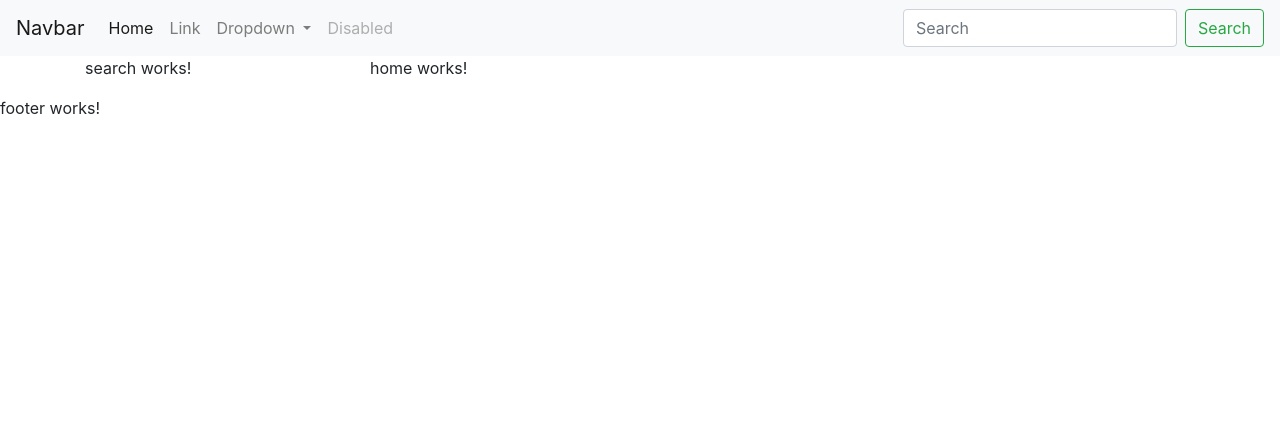
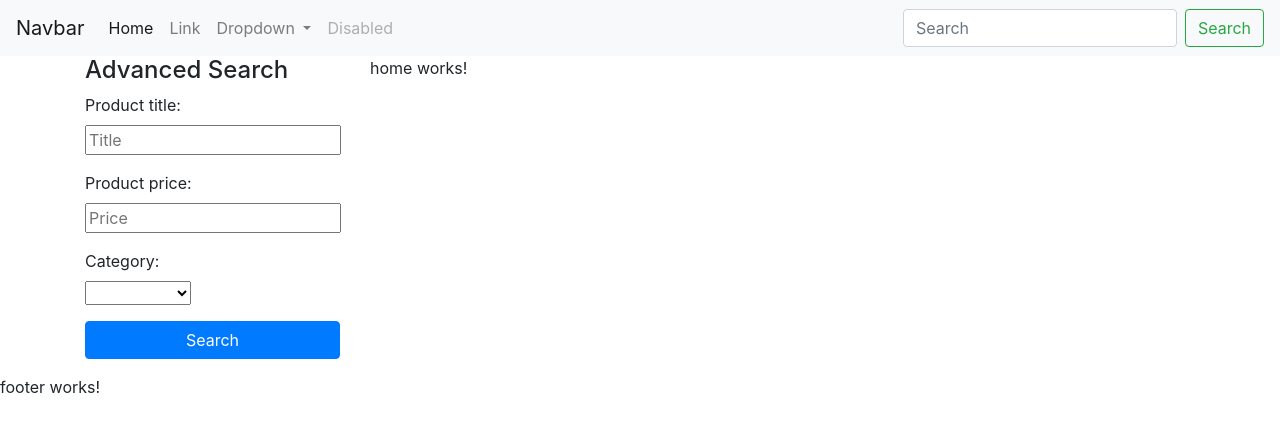
Before and after one commit to FoxGeoff/myStore, an Angular app: page / in a window 1280 px wide. Shown: the top 432 px of the page. Built offline with nearby package versions, Linux system fonts and the light colour scheme.

Commit message:
Add Search component html

```diff
--- a/src/app/app.module.ts
+++ b/src/app/app.module.ts
@@ -1,6 +1,7 @@
 import { BrowserModule } from '@angular/platform-browser';
 import { NgModule } from '@angular/core';
 import { RouterModule } from '@angular/router'
+import { FormsModule } from '@angular/forms';
 
 import { AppComponent } from './app.component';
 import { HomeComponent } from './home/home.component';
@@ -26,6 +27,7 @@ import { SearchComponent } from './search/search.component';
       { path: '', component: HomeComponent },
       { path: 'products/:productId', component: ProductDetailComponent }
     ]),
+    FormsModule
   ],
   providers: [],
   bootstrap: [AppComponent]
--- a/src/app/search/search.component.html
+++ b/src/app/search/search.component.html
@@ -1,3 +1,29 @@
-<p>
-  search works!
-</p>
+<h4>Advanced Search</h4>
+<form #if="ngForm">
+  <div class="form-group">
+    <label for="title">Product title:</label>
+    <input id="title"
+           placeholder="Title" type="text"
+           name="title" ngModel>
+  </div>
+  <div class="form-group">
+    <label for="price">Product price:</label>
+    <input id="price"
+           placeholder="Price" type="number"
+           name="price" ngModel>
+  </div>
+  <div class="form-group">
+    <label for="category">Category:</label><br/>
+    <select id="category"
+            placeholder="Category"
+            name="category" ngModel>
+      <option>books</option>
+      <option>electronics</option>
+      <option>hardware</option>
+    </select>
+  </div>
+  <div class="form-group">
+    <button type="submit"
+            class="btn btn-primary btn-block">Search</button>
+  </div>
+</form>
```
